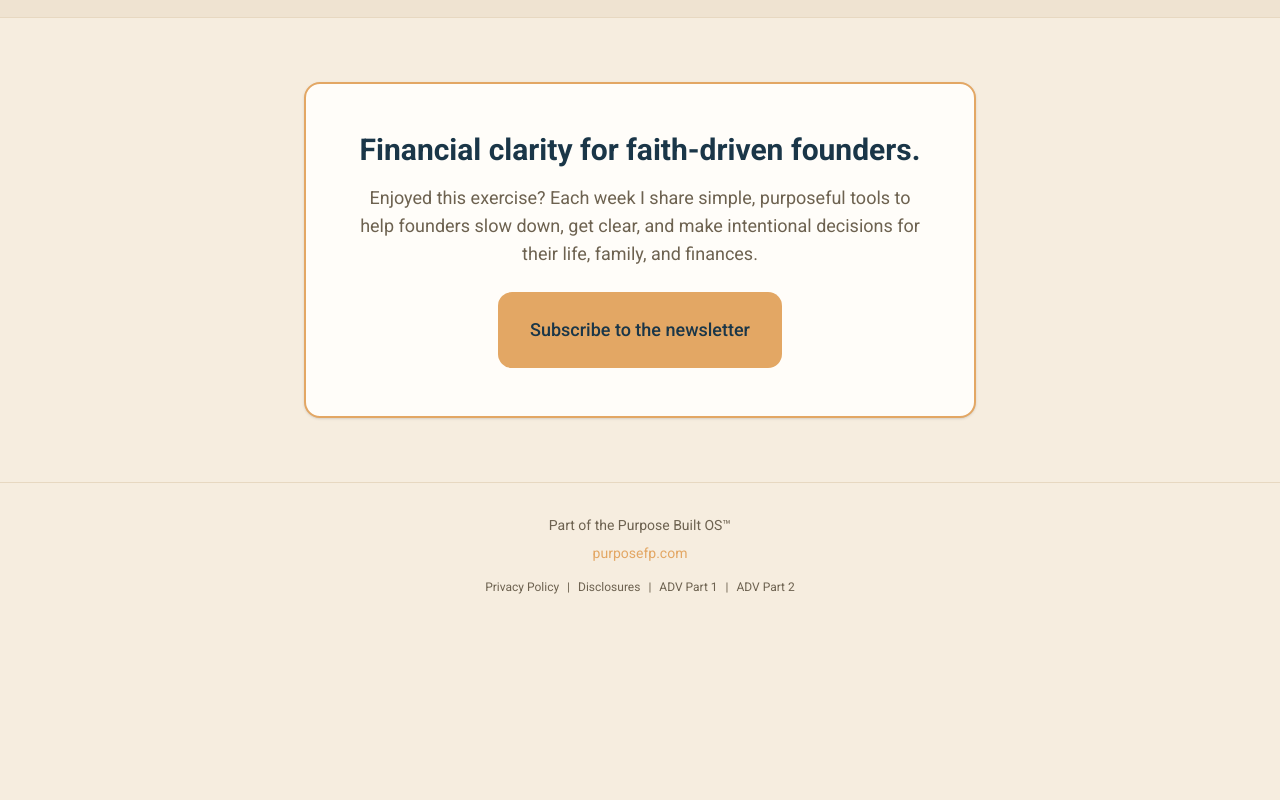
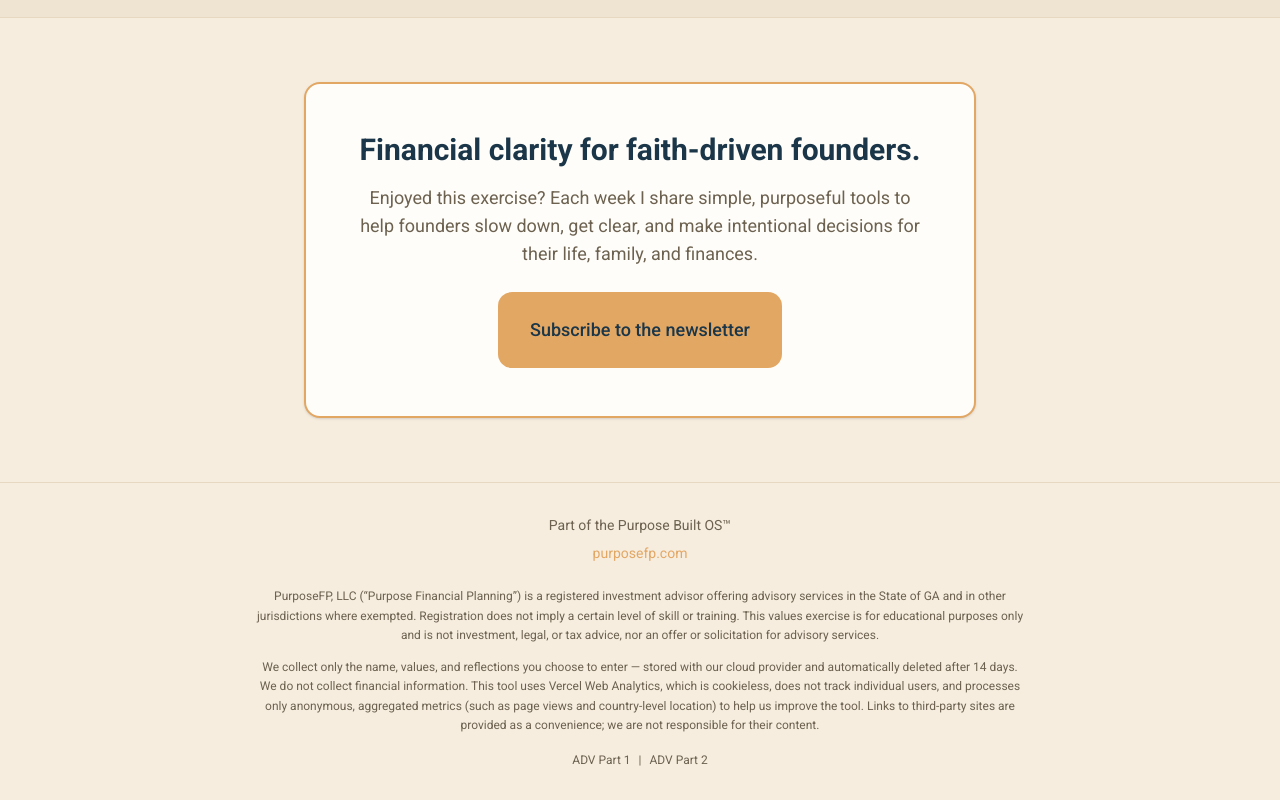
Before and after one commit to purposebuiltplan/v0-values-card-app, a Next.js app: page / in a window 1280 px wide. Shown: the part 1193-1993 px from the top of the page. Before the commit the page ends 1820 px from the top, so only its background shows below. Built offline with nearby package versions, Linux system fonts and the light colour scheme.

Commit message:
Add RIA and data-collection disclosure text to footer; remove Privacy Policy and Disclosures links

```diff
--- a/components/site-footer.tsx
+++ b/components/site-footer.tsx
@@ -12,25 +12,22 @@ export function SiteFooter() {
           purposefp.com
         </a>
       </p>
+      <div className="mx-auto mt-6 max-w-3xl space-y-3 text-xs leading-relaxed print:mt-2 print:space-y-1 print:text-[9px]">
+        <p>
+          PurposeFP, LLC (&ldquo;Purpose Financial Planning&rdquo;) is a registered investment advisor offering
+          advisory services in the State of GA and in other jurisdictions where exempted. Registration does not imply a
+          certain level of skill or training. This values exercise is for educational purposes only and is not
+          investment, legal, or tax advice, nor an offer or solicitation for advisory services.
+        </p>
+        <p>
+          We collect only the name, values, and reflections you choose to enter &mdash; stored with our cloud provider
+          and automatically deleted after 14 days. We do not collect financial information. This tool uses Vercel Web
+          Analytics, which is cookieless, does not track individual users, and processes only anonymous, aggregated
+          metrics (such as page views and country-level location) to help us improve the tool. Links to third-party
+          sites are provided as a convenience; we are not responsible for their content.
+        </p>
+      </div>
       <p className="mt-4 flex flex-wrap items-center justify-center gap-x-2 gap-y-1 text-xs print:mt-2">
-        <a
-          href="https://purposefp.com/privacy-policy/"
-          target="_blank"
-          rel="noopener noreferrer"
-          className="underline-offset-4 hover:text-foreground hover:underline"
-        >
-          Privacy Policy
-        </a>
-        <span aria-hidden="true">|</span>
-        <a
-          href="https://purposefp.com/?page_id=230"
-          target="_blank"
-          rel="noopener noreferrer"
-          className="underline-offset-4 hover:text-foreground hover:underline"
-        >
-          Disclosures
-        </a>
-        <span aria-hidden="true">|</span>
         <a
           href="https://reports.adviserinfo.sec.gov/reports/ADV/331194/PDF/331194.pdf"
           target="_blank"
```
